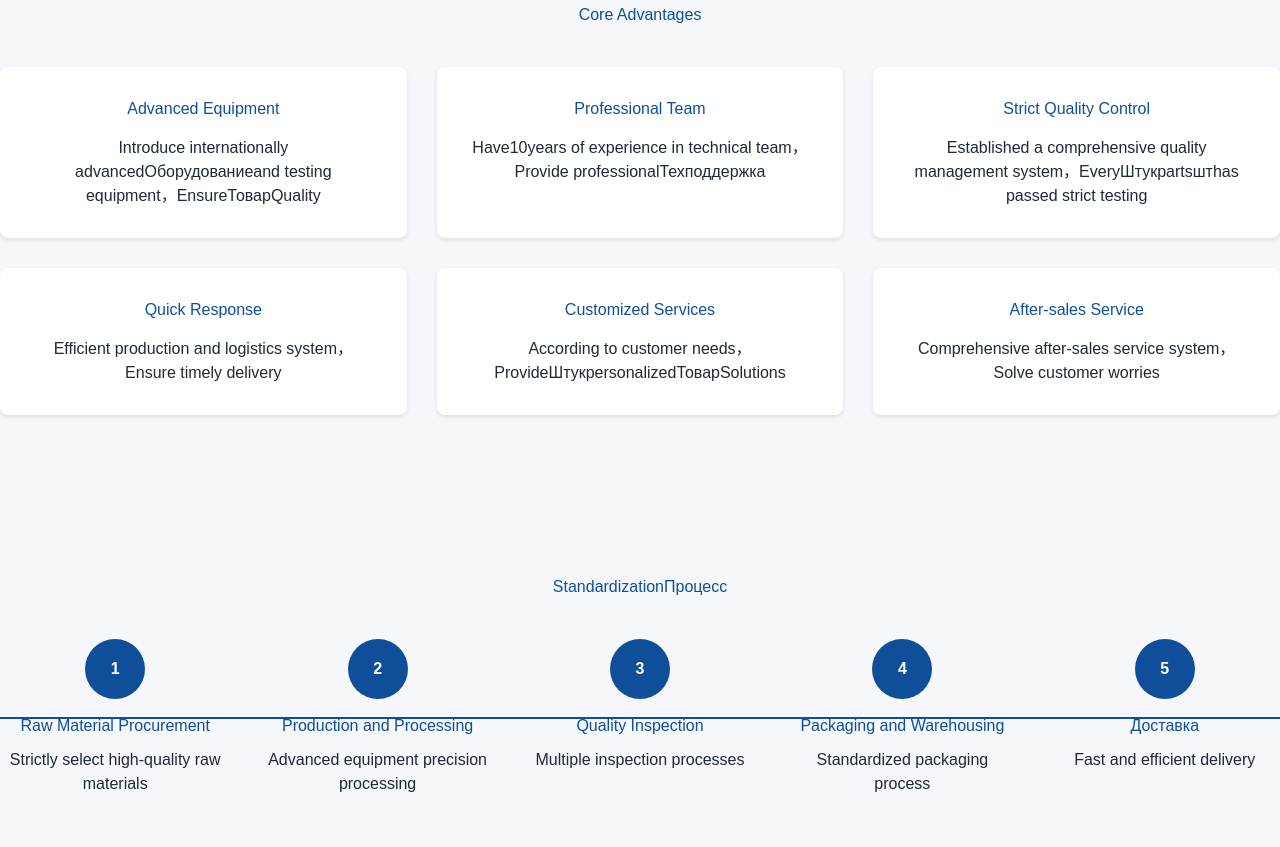
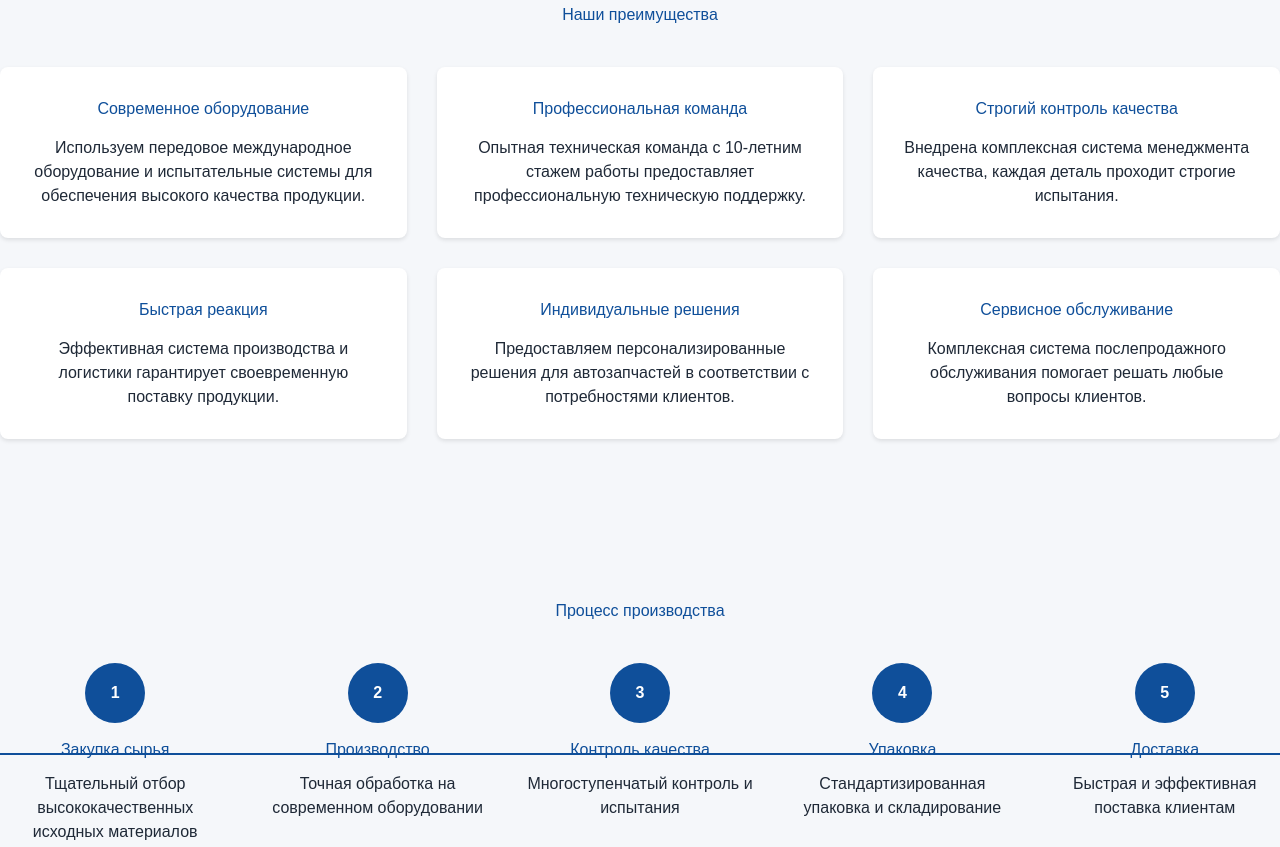
Before and after one commit to jiumingzuimao/SHAKOLN, a website: page ru/factory.html in a window 1280 px wide. Shown: the part 974-1821 px from the top of the page. Drawn offline with Linux system fonts and the light colour scheme.

Commit message:
俄文版Завод页面翻译: 将 ru/factory.html 页面的所有英文/混合文本内容翻译为俄文, 包括工厂介绍横幅、6项核心优势卡片、5步生产流程, 以及页面 lang 属性从 zh-CN 改为 ru

```diff
--- a/ru/factory.html
+++ b/ru/factory.html
@@ -1,5 +1,5 @@
 <!DOCTYPE html>
-<html lang="zh-CN">
+<html lang="ru">
 <head>
     <meta charset="UTF-8">
     <meta name="viewport" content="width=device-width, initial-scale=1.0">
@@ -354,77 +354,77 @@
                     <img src="../img/slgc-2.jpg" alt="Завод" style="width: 100%; height: 100%; object-fit: cover;">
                 </div>
                 <div class="banner-text">
-                    <h1>Завод</h1>
-                    <p>Beijing Yunfu Automobile Trade Co., Ltd.Established in 2010，is a professionalMercedes-Benz/BMWauto partsштsupplier。</p>
-                    <p>The factory is equipped with advancedОборудованиеand testing equipment，Havean experienced technical team，committed to providing customers withProvidehigh-quality auto partsшт。OurТоварcover engine、Коробка передач、suspension,braking and otherШтукsystems，to meet the needs of different customers。</p>
-                    <p>The company adheres to the business philosophy of "Quality First, Customer First"，has passedISO9001Qualitymanagement system certification，Товарare sold all over the country，deeply trusted by customers。</p>
+                    <h1>Наш завод</h1>
+                    <p>Пекин Юньфу Автомобильная Торговля ООО, основанная в 2010 году, является профессиональным поставщиком автозапчастей для Mercedes-Benz и BMW.</p>
+                    <p>Завод оснащён современным оборудованием и испытательными системами. У нас работает опытная техническая команда, мы стремимся предоставлять клиентам высококачественные автозапчасти. Наша продукция охватывает двигатели, коробки передач, подвески, тормозные системы и другие узлы, удовлетворяя потребности различных клиентов.</p>
+                    <p>Компания придерживается философии бизнеса «Качество прежде всего, клиент на первом месте», прошла сертификацию системы менеджмента качества ISO 9001. Продукция продаётся по всей стране и пользуется доверием клиентов.</p>
                 </div>
             </div>
         </div>
     </div>
 
-    <!-- Core Advantages -->
+    <!-- Основные преимущества -->
     <div class="core-advantages">
         <div class="container">
-            <h2>Core Advantages</h2>
+            <h2>Наши преимущества</h2>
             <div class="advantages-grid">
                 <div class="advantage-card">
-                    <h3>Advanced Equipment</h3>
-                    <p>Introduce internationally advancedОборудованиеand testing equipment，EnsureТоварQuality</p>
+                    <h3>Современное оборудование</h3>
+                    <p>Используем передовое международное оборудование и испытательные системы для обеспечения высокого качества продукции.</p>
                 </div>
                 <div class="advantage-card">
-                    <h3>Professional Team</h3>
-                    <p>Have10years of experience in technical team，Provide professionalТехподдержка</p>
+                    <h3>Профессиональная команда</h3>
+                    <p>Опытная техническая команда с 10-летним стажем работы предоставляет профессиональную техническую поддержку.</p>
                 </div>
                 <div class="advantage-card">
-                    <h3>Strict Quality Control</h3>
-                    <p>Established a comprehensive quality management system，EveryШтукpartsштhas passed strict testing</p>
+                    <h3>Строгий контроль качества</h3>
+                    <p>Внедрена комплексная система менеджмента качества, каждая деталь проходит строгие испытания.</p>
                 </div>
                 <div class="advantage-card">
-                    <h3>Quick Response</h3>
-                    <p>Efficient production and logistics system，Ensure timely delivery</p>
+                    <h3>Быстрая реакция</h3>
+                    <p>Эффективная система производства и логистики гарантирует своевременную поставку продукции.</p>
                 </div>
                 <div class="advantage-card">
-                    <h3>Customized Services</h3>
-                    <p>According to customer needs，ProvideШтукpersonalizedТоварSolutions</p>
+                    <h3>Индивидуальные решения</h3>
+                    <p>Предоставляем персонализированные решения для автозапчастей в соответствии с потребностями клиентов.</p>
                 </div>
                 <div class="advantage-card">
-                    <h3>After-sales Service</h3>
-                    <p>Comprehensive after-sales service system，Solve customer worries</p>
+                    <h3>Сервисное обслуживание</h3>
+                    <p>Комплексная система послепродажного обслуживания помогает решать любые вопросы клиентов.</p>
                 </div>
             </div>
         </div>
     </div>
 
-    <!-- StandardizationПроцесс -->
+    <!-- Стандартизированный процесс -->
     <div class="production-process">
         <div class="container">
-            <h2>StandardizationПроцесс</h2>
+            <h2>Процесс производства</h2>
             <div class="process-steps">
                 <div class="process-step">
                     <div class="step-circle">1</div>
-                    <h3>Raw Material Procurement</h3>
-                    <p>Strictly select high-quality raw materials</p>
+                    <h3>Закупка сырья</h3>
+                    <p>Тщательный отбор высококачественных исходных материалов</p>
                 </div>
                 <div class="process-step">
                     <div class="step-circle">2</div>
-                    <h3>Production and Processing</h3>
-                    <p>Advanced equipment precision processing</p>
+                    <h3>Производство</h3>
+                    <p>Точная обработка на современном оборудовании</p>
                 </div>
                 <div class="process-step">
                     <div class="step-circle">3</div>
-                    <h3>Quality Inspection</h3>
-                    <p>Multiple inspection processes</p>
+                    <h3>Контроль качества</h3>
+                    <p>Многоступенчатый контроль и испытания</p>
                 </div>
                 <div class="process-step">
                     <div class="step-circle">4</div>
-                    <h3>Packaging and Warehousing</h3>
-                    <p>Standardized packaging process</p>
+                    <h3>Упаковка</h3>
+                    <p>Стандартизированная упаковка и складирование</p>
                 </div>
                 <div class="process-step">
                     <div class="step-circle">5</div>
                     <h3>Доставка</h3>
-                    <p>Fast and efficient delivery</p>
+                    <p>Быстрая и эффективная поставка клиентам</p>
                 </div>
             </div>
         </div>
```
